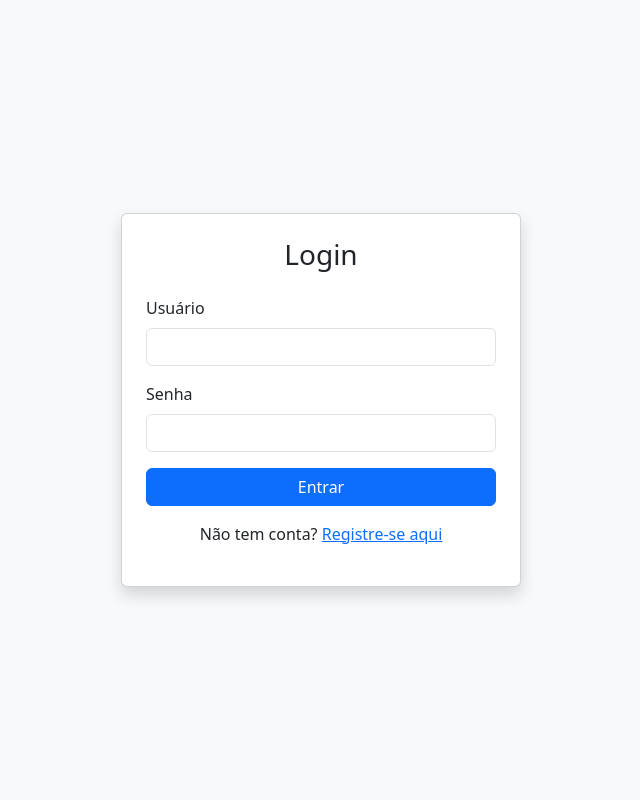
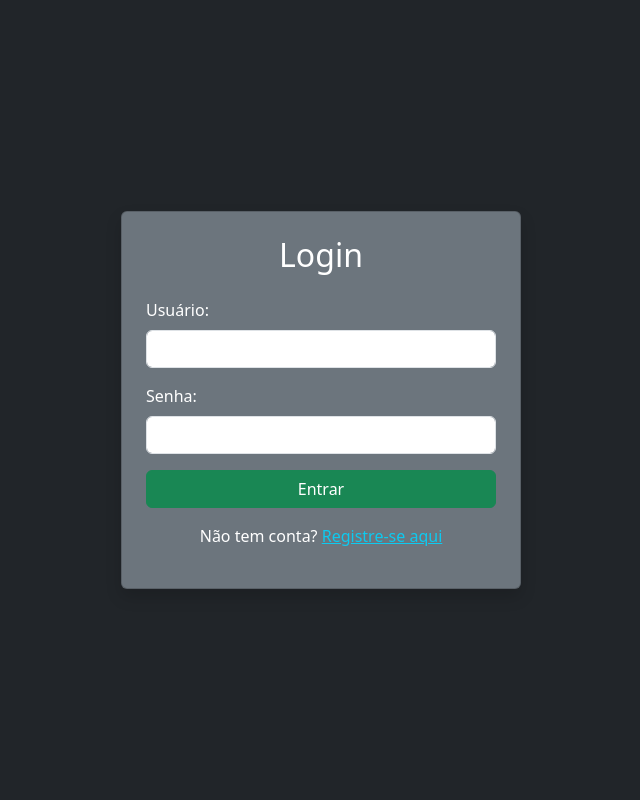
Before and after one commit to guandrade97/sistema-cobranca04, a Flask app: page /login in a window 1280 px wide. Shown: the whole page, without its empty margins (319-959 px from the left). Run offline with Flask 3, Linux system fonts and the light colour scheme.

Commit message:
Update login.html

```diff
--- a/templates/login.html
+++ b/templates/login.html
@@ -5,10 +5,10 @@
     <title>Login</title>
     <link href="https://cdn.jsdelivr.net/npm/bootstrap@5.3.3/dist/css/bootstrap.min.css" rel="stylesheet">
 </head>
-<body class="bg-light d-flex align-items-center justify-content-center" style="height: 100vh;">
+<body class="bg-dark d-flex align-items-center justify-content-center" style="height: 100vh; color: white;">
 
-    <div class="card shadow p-4" style="width: 100%; max-width: 400px;">
-        <h3 class="text-center mb-4">Login</h3>
+    <div class="card shadow p-4 bg-secondary text-white" style="width: 100%; max-width: 400px;">
+        <h2 class="text-center mb-4">Login</h2>
 
         {% with messages = get_flashed_messages() %}
           {% if messages %}
@@ -20,19 +20,21 @@
 
         <form method="POST">
             <div class="mb-3">
-                <label class="form-label">Usuário</label>
+                <label class="form-label">Usuário:</label>
                 <input type="text" class="form-control" name="username" required>
             </div>
+
             <div class="mb-3">
-                <label class="form-label">Senha</label>
+                <label class="form-label">Senha:</label>
                 <input type="password" class="form-control" name="password" required>
             </div>
-            <button type="submit" class="btn btn-primary w-100">Entrar</button>
+
+            <button type="submit" class="btn btn-success w-100">Entrar</button>
         </form>
 
-        <div class="text-center mt-3">
-            <p>Não tem conta? <a href="{{ url_for('register') }}">Registre-se aqui</a></p>
-        </div>
+        <p class="text-center mt-3 text-white">
+            Não tem conta? <a href="{{ url_for('register') }}" class="text-info">Registre-se aqui</a>
+        </p>
     </div>
 
 </body>
```
